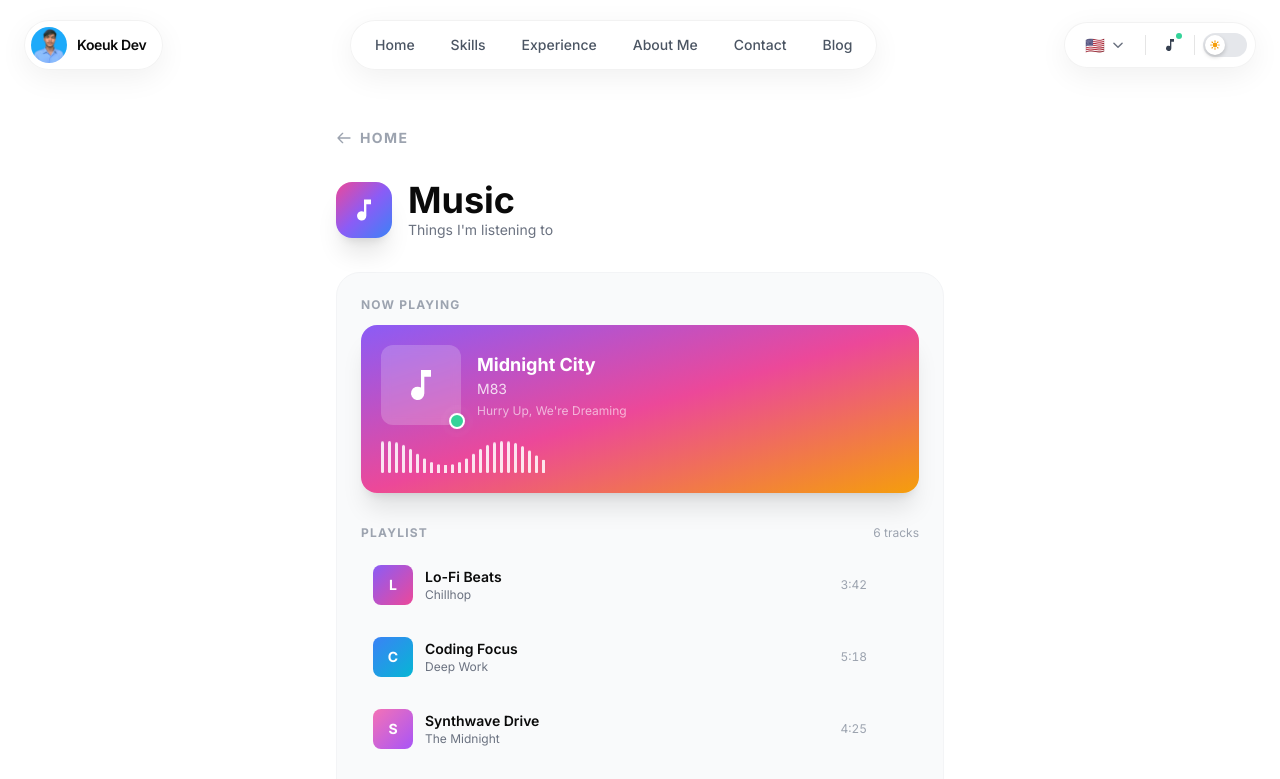
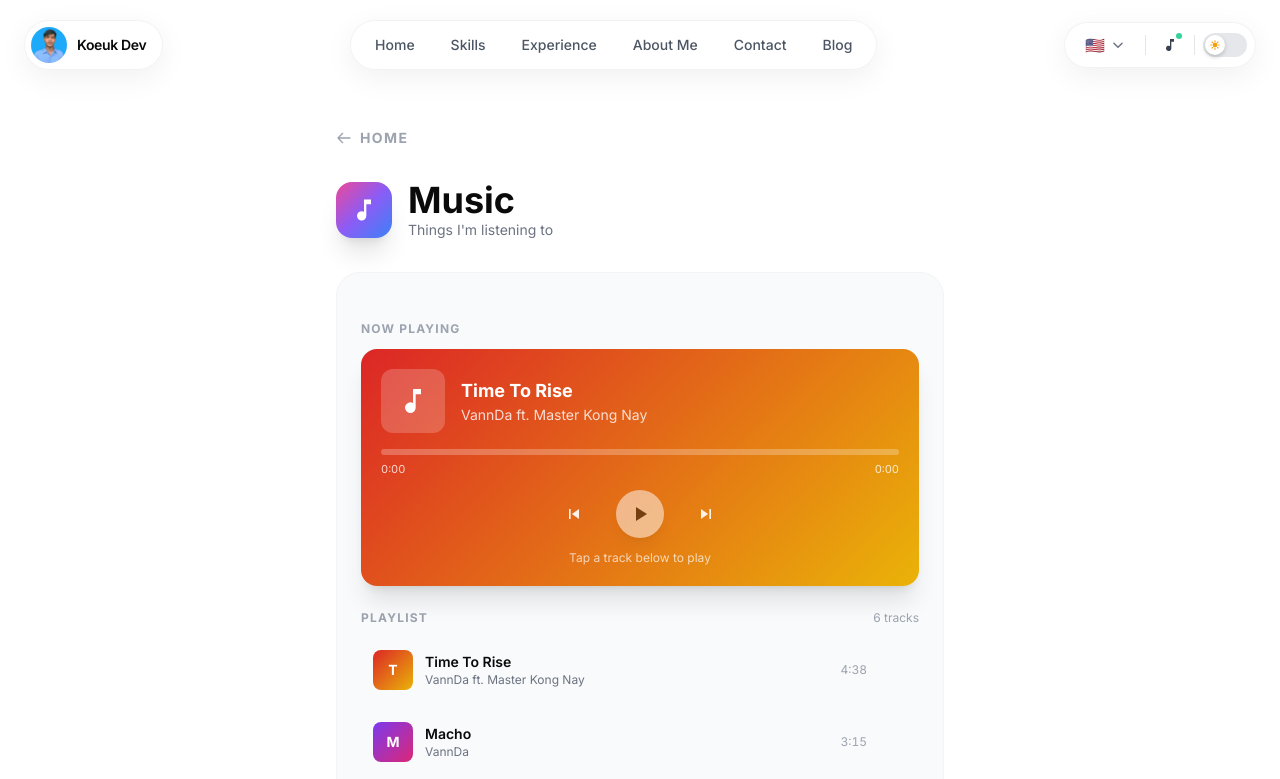
Before and after one commit to koeuk/Portfolio, a Nuxt app: page /music in a window 1280 px wide. Shown: the top 779 px of the page. Built offline with nearby package versions, Linux system fonts and the light colour scheme.

Commit message:
feat: implement full-featured audio player with playback controls and progress tracking

```diff
--- a/components/MusicContent.vue
+++ b/components/MusicContent.vue
@@ -1,28 +1,101 @@
 <template>
-  <div class="px-6 py-6 space-y-8">
+  <div class="px-6 py-6 space-y-6">
+    <!-- Hidden HTML5 audio element (the actual playback engine) -->
+    <audio
+      ref="audioEl"
+      :src="currentSrc"
+      preload="metadata"
+      @timeupdate="onTimeUpdate"
+      @loadedmetadata="onLoadedMetadata"
+      @ended="onEnded"
+      @play="isPlaying = true"
+      @pause="isPlaying = false"
+      @error="onError"
+    />
+
     <!-- Now Playing -->
     <section>
       <p class="text-xs font-bold text-gray-400 dark:text-gray-500 uppercase tracking-widest mb-3">Now Playing</p>
-      <div class="relative overflow-hidden rounded-2xl bg-gradient-to-br from-violet-500 via-pink-500 to-amber-500 p-5 text-white shadow-xl">
+      <div
+        class="relative overflow-hidden rounded-2xl p-5 text-white shadow-xl"
+        :style="{ background: `linear-gradient(135deg, ${nowPlaying.colors[0]}, ${nowPlaying.colors[1]})` }"
+      >
         <div class="flex items-center gap-4">
-          <div class="relative w-20 h-20 rounded-xl bg-white/20 backdrop-blur-sm flex items-center justify-center flex-shrink-0">
-            <svg class="w-10 h-10" fill="currentColor" viewBox="0 0 24 24">
+          <div class="relative w-16 h-16 rounded-xl bg-white/20 backdrop-blur-sm flex items-center justify-center flex-shrink-0">
+            <svg class="w-8 h-8" fill="currentColor" viewBox="0 0 24 24">
               <path d="M12 3v10.55A4 4 0 1 0 14 17V7h4V3h-6Z" />
             </svg>
-            <span class="absolute -bottom-1 -right-1 w-4 h-4 rounded-full bg-emerald-400 border-2 border-white animate-ping"></span>
-            <span class="absolute -bottom-1 -right-1 w-4 h-4 rounded-full bg-emerald-400 border-2 border-white"></span>
+            <span v-if="isPlaying" class="absolute -bottom-1 -right-1 w-3.5 h-3.5 rounded-full bg-emerald-400 border-2 border-white animate-ping"></span>
+            <span v-if="isPlaying" class="absolute -bottom-1 -right-1 w-3.5 h-3.5 rounded-full bg-emerald-400 border-2 border-white"></span>
           </div>
-          <div class="min-w-0">
-            <p class="text-lg font-bold truncate">{{ currentTrack.title }}</p>
-            <p class="text-sm text-white/80 truncate">{{ currentTrack.artist }}</p>
-            <p class="text-xs text-white/60 mt-1">{{ currentTrack.album }}</p>
+          <div class="min-w-0 flex-1">
+            <p class="text-lg font-bold truncate">{{ nowPlaying.title }}</p>
+            <p class="text-sm text-white/80 truncate">{{ nowPlaying.artist }}</p>
+            <p v-if="nowPlaying.album" class="text-xs text-white/60 mt-0.5">{{ nowPlaying.album }}</p>
           </div>
         </div>
 
-        <!-- Animated equalizer bars -->
-        <div class="flex items-end gap-1 h-8 mt-4">
-          <span v-for="bar in 24" :key="bar" class="eq-bar" :style="{ animationDelay: `${bar * 60}ms` }"></span>
+        <!-- Progress bar -->
+        <div class="mt-4">
+          <div
+            class="relative h-1.5 rounded-full bg-white/25 cursor-pointer"
+            @click="onSeek($event)"
+          >
+            <div class="absolute inset-y-0 left-0 rounded-full bg-white" :style="{ width: progressPercent + '%' }"></div>
           </div>
+          <div class="flex justify-between text-[11px] text-white/80 mt-1.5 tabular-nums">
+            <span>{{ formatTime(currentTime) }}</span>
+            <span>{{ formatTime(duration) }}</span>
+          </div>
+        </div>
+
+        <!-- Controls -->
+        <div class="flex items-center justify-center gap-6 mt-3">
+          <button
+            @click="prev"
+            type="button"
+            class="p-2 rounded-full text-white/90 hover:text-white hover:bg-white/15 transition-colors"
+            aria-label="Previous"
+          >
+            <svg class="w-5 h-5" fill="currentColor" viewBox="0 0 24 24">
+              <path d="M6 6h2v12H6zM9.5 12l8.5 6V6z" />
+            </svg>
+          </button>
+          <button
+            @click="togglePlay"
+            type="button"
+            :disabled="!currentSrc"
+            class="p-3 rounded-full bg-white text-primary shadow-lg hover:scale-105 active:scale-95 disabled:opacity-50 disabled:cursor-not-allowed transition-transform"
+            aria-label="Play / pause"
+          >
+            <svg v-if="!isPlaying" class="w-6 h-6" fill="currentColor" viewBox="0 0 24 24">
+              <path d="M8 5v14l11-7z" />
+            </svg>
+            <svg v-else class="w-6 h-6" fill="currentColor" viewBox="0 0 24 24">
+              <path d="M6 4h4v16H6zM14 4h4v16h-4z" />
+            </svg>
+          </button>
+          <button
+            @click="next"
+            type="button"
+            class="p-2 rounded-full text-white/90 hover:text-white hover:bg-white/15 transition-colors"
+            aria-label="Next"
+          >
+            <svg class="w-5 h-5" fill="currentColor" viewBox="0 0 24 24">
+              <path d="M16 6h2v12h-2zM6 18l8.5-6L6 6z" />
+            </svg>
+          </button>
+        </div>
+
+        <p v-if="currentTrackId === null" class="text-xs text-white/70 mt-3 text-center">
+          Tap a track below to play
+        </p>
+        <p v-else-if="!currentSrc" class="text-xs text-white/80 mt-3 text-center">
+          No audio file linked yet for this track.
+        </p>
+        <p v-else-if="errorMessage" class="text-xs text-red-100 bg-red-900/40 rounded-lg px-3 py-1.5 mt-3 text-center">
+          {{ errorMessage }}
+        </p>
       </div>
     </section>
 
@@ -33,16 +106,23 @@
         <span class="text-xs text-gray-400 dark:text-gray-500">{{ tracks.length }} tracks</span>
       </div>
       <ul class="space-y-2">
-        <li
-          v-for="track in tracks"
-          :key="track.id"
-          class="group flex items-center gap-3 p-3 rounded-xl hover:bg-gray-50 dark:hover:bg-white/5 transition-colors cursor-pointer"
+        <li v-for="track in tracks" :key="track.id">
+          <button
+            @click="play(track)"
+            type="button"
+            class="w-full group flex items-center gap-3 p-3 rounded-xl hover:bg-gray-50 dark:hover:bg-white/5 transition-colors text-left"
+            :class="{ 'bg-gray-50 dark:bg-white/5': isCurrent(track) }"
           >
             <div
-            class="w-10 h-10 rounded-lg flex items-center justify-center flex-shrink-0 text-white text-sm font-bold"
+              class="relative w-10 h-10 rounded-lg flex items-center justify-center flex-shrink-0 text-white text-sm font-bold"
               :style="{ background: `linear-gradient(135deg, ${track.colors[0]}, ${track.colors[1]})` }"
             >
-            {{ track.title.charAt(0) }}
+              <span v-if="!isCurrent(track) || !isPlaying">{{ track.title.charAt(0) }}</span>
+              <span v-else class="flex items-end gap-0.5 h-4">
+                <span class="row-bar" style="animation-delay: 0ms"></span>
+                <span class="row-bar" style="animation-delay: 150ms"></span>
+                <span class="row-bar" style="animation-delay: 300ms"></span>
+              </span>
             </div>
             <div class="min-w-0 flex-1">
               <p class="text-sm font-semibold text-primary dark:text-white truncate group-hover:translate-x-0.5 transition-transform">
@@ -51,13 +131,20 @@
               <p class="text-xs text-gray-500 dark:text-gray-400 truncate">{{ track.artist }}</p>
             </div>
             <span class="text-xs text-gray-400 dark:text-gray-500 tabular-nums">{{ track.duration }}</span>
-          <button
-            class="opacity-0 group-hover:opacity-100 p-1.5 rounded-full text-gray-400 hover:text-primary dark:hover:text-white transition-all"
-            aria-label="Play"
+            <span
+              class="p-1.5 rounded-full transition-all"
+              :class="isCurrent(track) && isPlaying
+                ? 'text-emerald-500'
+                : 'text-gray-400 opacity-0 group-hover:opacity-100 group-hover:text-primary dark:group-hover:text-white'"
+              aria-hidden="true"
             >
-            <svg class="w-4 h-4" fill="currentColor" viewBox="0 0 24 24">
+              <svg v-if="!(isCurrent(track) && isPlaying)" class="w-4 h-4" fill="currentColor" viewBox="0 0 24 24">
                 <path d="M8 5v14l11-7z" />
               </svg>
+              <svg v-else class="w-4 h-4" fill="currentColor" viewBox="0 0 24 24">
+                <path d="M6 4h4v16H6zM14 4h4v16h-4z" />
+              </svg>
+            </span>
           </button>
         </li>
       </ul>
@@ -80,37 +167,150 @@
 </template>
 
 <script setup lang="ts">
-const currentTrack = {
-  title: 'Midnight City',
-  artist: 'M83',
-  album: 'Hurry Up, We\'re Dreaming',
+type Track = {
+  id: number
+  title: string
+  artist: string
+  album?: string
+  duration: string
+  colors: [string, string]
+  // Path to an MP3 file (or any HTML5-supported audio source).
+  // Drop the file in /public/audio/ and reference it like '/audio/filename.mp3'
+  audio?: string
 }
 
-const tracks = [
-  { id: 1, title: 'Lo-Fi Beats',           artist: 'Chillhop',         duration: '3:42', colors: ['#8B5CF6', '#EC4899'] },
-  { id: 2, title: 'Coding Focus',          artist: 'Deep Work',        duration: '5:18', colors: ['#3B82F6', '#06B6D4'] },
-  { id: 3, title: 'Synthwave Drive',       artist: 'The Midnight',     duration: '4:25', colors: ['#F472B6', '#A855F7'] },
-  { id: 4, title: 'Acoustic Mornings',     artist: 'Various',          duration: '3:58', colors: ['#F59E0B', '#EF4444'] },
-  { id: 5, title: 'Ambient Workspace',     artist: 'Nils Frahm',       duration: '6:12', colors: ['#10B981', '#3B82F6'] },
-  { id: 6, title: 'Late Night Code',       artist: 'Tycho',            duration: '4:47', colors: ['#6366F1', '#8B5CF6'] },
+const tracks: Track[] = [
+  { id: 1, title: 'Time To Rise',     artist: 'VannDa ft. Master Kong Nay', duration: '4:38', colors: ['#DC2626', '#EAB308'], audio: '' },
+  { id: 2, title: 'Macho',            artist: 'VannDa',                     duration: '3:15', colors: ['#7C3AED', '#DB2777'], audio: '' },
+  { id: 3, title: 'Skull 2',          artist: 'VannDa',                     duration: '3:42', colors: ['#1E40AF', '#7C3AED'], audio: '' },
+  { id: 4, title: 'Lo-Fi Beats',      artist: 'Chillhop',                   duration: '3:42', colors: ['#8B5CF6', '#EC4899'], audio: '' },
+  { id: 5, title: 'Coding Focus',     artist: 'Deep Work',                  duration: '5:18', colors: ['#3B82F6', '#06B6D4'], audio: '' },
+  { id: 6, title: 'Late Night Code',  artist: 'Tycho',                      duration: '4:47', colors: ['#6366F1', '#8B5CF6'], audio: '' },
 ]
 
-const vibeTags = ['Lo-Fi', 'Synthwave', 'Ambient', 'Focus', 'Indie', 'Chill']
+const vibeTags = ['Khmer Hip-Hop', 'Lo-Fi', 'Focus', 'Chill', 'Indie']
+
+const audioEl = ref<HTMLAudioElement | null>(null)
+const currentTrackId = ref<number | null>(null)
+const isPlaying = ref(false)
+const currentTime = ref(0)
+const duration = ref(0)
+const errorMessage = ref('')
+
+const nowPlaying = computed<Track>(() => {
+  const found = tracks.find(track => track.id === currentTrackId.value)
+  return found ?? tracks[0]
+})
+
+const currentSrc = computed(() => nowPlaying.value.audio || '')
+
+const progressPercent = computed(() => {
+  if (!duration.value) return 0
+  return Math.min(100, (currentTime.value / duration.value) * 100)
+})
+
+function isCurrent(track: Track) {
+  return track.id === currentTrackId.value
+}
+
+async function play(track: Track) {
+  errorMessage.value = ''
+  const switching = currentTrackId.value !== track.id
+  currentTrackId.value = track.id
+
+  await nextTick()
+  if (!audioEl.value || !track.audio) return
+
+  try {
+    if (switching) {
+      audioEl.value.currentTime = 0
+      await audioEl.value.play()
+    } else if (audioEl.value.paused) {
+      await audioEl.value.play()
+    } else {
+      audioEl.value.pause()
+    }
+  } catch (error) {
+    errorMessage.value = 'Browser blocked playback. Tap play again.'
+  }
+}
+
+async function togglePlay() {
+  if (!audioEl.value || !currentSrc.value) return
+  try {
+    if (audioEl.value.paused) await audioEl.value.play()
+    else audioEl.value.pause()
+  } catch {
+    errorMessage.value = 'Browser blocked playback. Tap play again.'
+  }
+}
+
+function next() {
+  const playable = tracks.filter(track => track.audio)
+  if (!playable.length) return
+  const index = playable.findIndex(track => track.id === currentTrackId.value)
+  const nextTrack = playable[(index + 1) % playable.length] ?? playable[0]
+  play(nextTrack)
+}
+
+function prev() {
+  const playable = tracks.filter(track => track.audio)
+  if (!playable.length) return
+  const index = playable.findIndex(track => track.id === currentTrackId.value)
+  const prevTrack = playable[(index - 1 + playable.length) % playable.length] ?? playable[0]
+  play(prevTrack)
+}
+
+function onTimeUpdate() {
+  if (audioEl.value) currentTime.value = audioEl.value.currentTime
+}
+
+function onLoadedMetadata() {
+  if (audioEl.value) duration.value = audioEl.value.duration
+}
+
+function onEnded() {
+  isPlaying.value = false
+  next()
+}
+
+function onError() {
+  errorMessage.value = 'Could not load this audio file.'
+  isPlaying.value = false
+}
+
+function onSeek(event: MouseEvent) {
+  if (!audioEl.value || !duration.value) return
+  const rect = (event.currentTarget as HTMLElement).getBoundingClientRect()
+  const ratio = (event.clientX - rect.left) / rect.width
+  audioEl.value.currentTime = Math.max(0, Math.min(duration.value, ratio * duration.value))
+}
+
+function formatTime(seconds: number) {
+  if (!Number.isFinite(seconds) || seconds < 0) return '0:00'
+  const minutes = Math.floor(seconds / 60)
+  const remainder = Math.floor(seconds % 60)
+  return `${minutes}:${remainder.toString().padStart(2, '0')}`
+}
+
+onUnmounted(() => {
+  if (audioEl.value) audioEl.value.pause()
+})
 </script>
 
 <style scoped>
-.eq-bar {
+.row-bar {
   display: inline-block;
-  width: 3px;
-  background: rgba(255, 255, 255, 0.85);
-  border-radius: 2px;
-  animation: eq-bounce 1s ease-in-out infinite;
+  width: 2px;
   height: 100%;
+  background: currentColor;
+  border-radius: 1px;
+  animation: row-bounce 0.9s ease-in-out infinite;
   transform-origin: bottom;
 }
 
-@keyframes eq-bounce {
-  0%, 100% { transform: scaleY(0.25); }
+@keyframes row-bounce {
+  0%, 100% { transform: scaleY(0.3); }
   50%      { transform: scaleY(1); }
 }
 </style>
```
Lines whose indentation alone changed are shown as unchanged.
